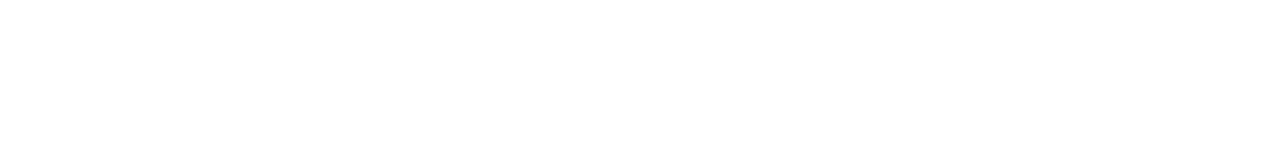
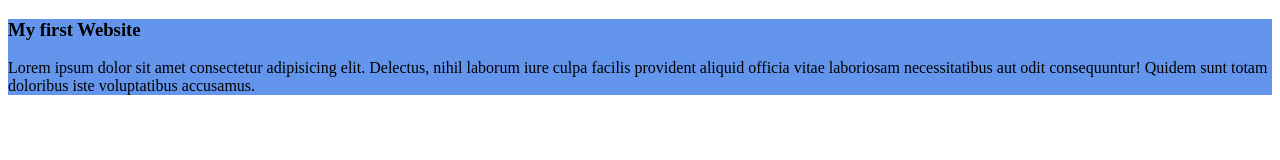
Before and after one commit to Arafath3/Github, a plain HTML site: page index.html in a window 1280 px wide. Drawn offline with Linux system fonts and the light colour scheme.

Commit message:
add the first blog

```diff
--- /dev/null
+++ b/Style/style.css
@@ -0,0 +1,5 @@
+div{
+    background-color: cornflowerblue;
+    padding: 0px;
+    margin: 0px;
+}
--- a/index.html
+++ b/index.html
@@ -4,8 +4,13 @@
     <meta charset="UTF-8">
     <meta name="viewport" content="width=device-width, initial-scale=1.0">
     <title>My first ever Github repo</title>
+    <link rel="stylesheet" href="Style/style.css">
 </head>
 <body>
+    <div>
+        <h3>My first Website</h3>
+        <p>Lorem ipsum dolor sit amet consectetur adipisicing elit. Delectus, nihil laborum iure culpa facilis provident aliquid officia vitae laboriosam necessitatibus aut odit consequuntur! Quidem sunt totam doloribus iste voluptatibus accusamus.</p>
+    </div>
 
 </body>
 </html>
```
